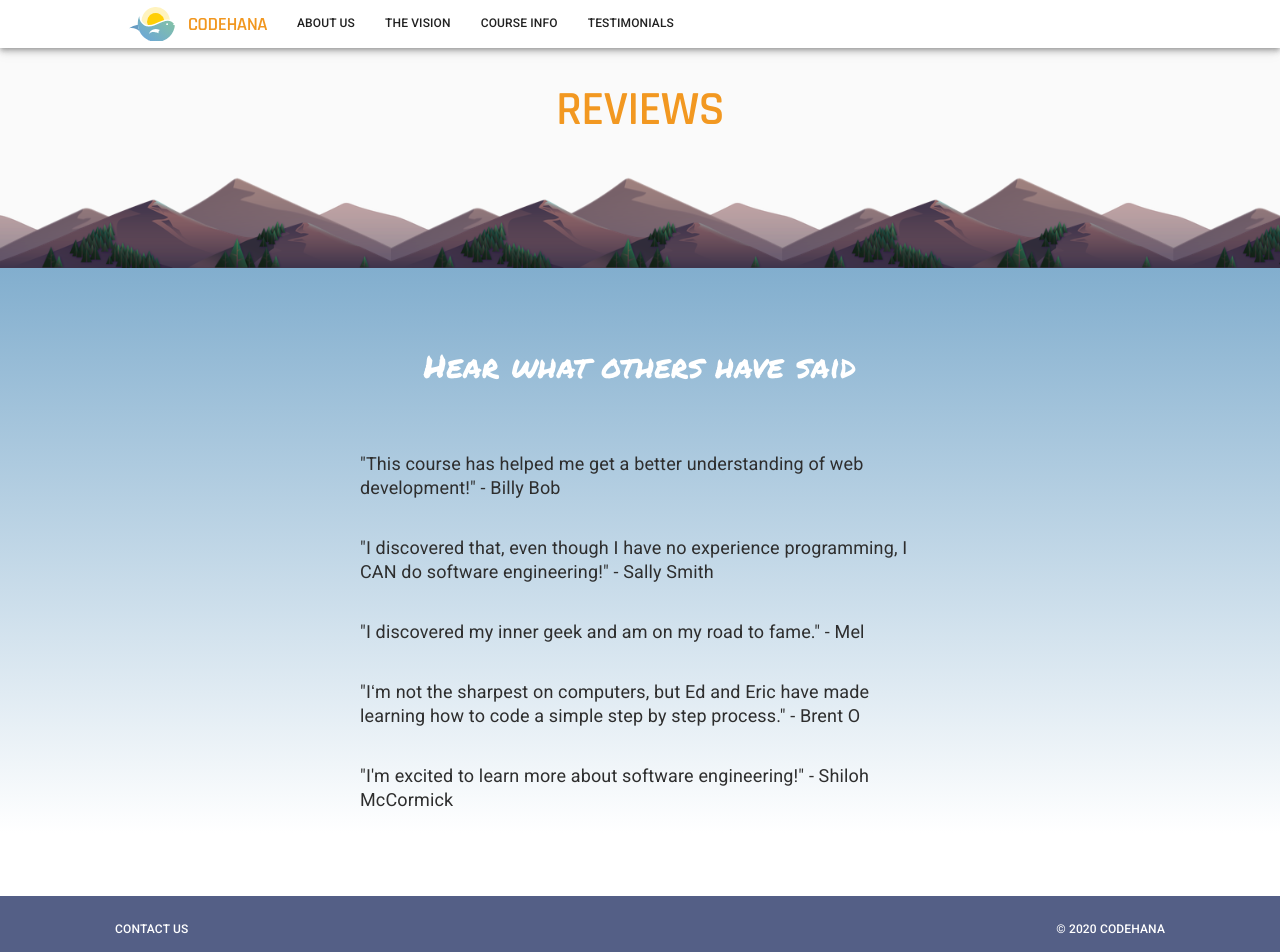
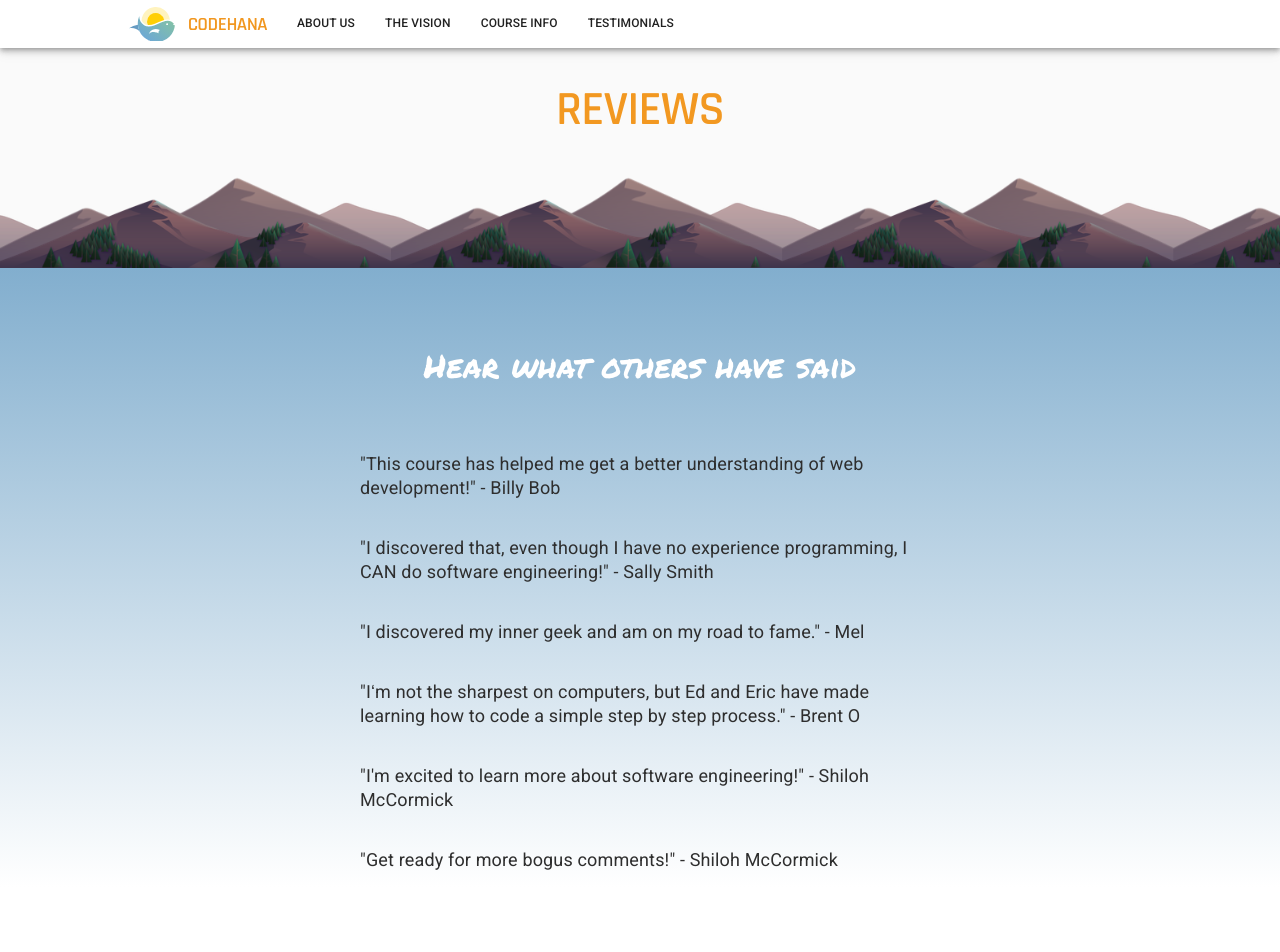
Before and after one commit to codehanadev/web, a Next.js app: page /comments in a window 1280 px wide. Shown: the top 952 px of the page. Built offline with nearby package versions, Linux system fonts and the light colour scheme.

Commit message:
Added another bogus comment.

```diff
--- a/pages/comments/index.js
+++ b/pages/comments/index.js
@@ -14,6 +14,7 @@ export default function Comments() {
                 <p>"I discovered my inner geek and am on my road to fame." - Mel</p>
                 <p>"Iʻm not the sharpest on computers, but Ed and Eric have made learning how to code a simple step by step process." - Brent O</p>
                 <p>"I'm excited to learn more about software engineering!" - Shiloh McCormick</p>
+                <p>"Get ready for more bogus comments!" - Shiloh McCormick</p>
             </div>
         </div>
     </>;
```
